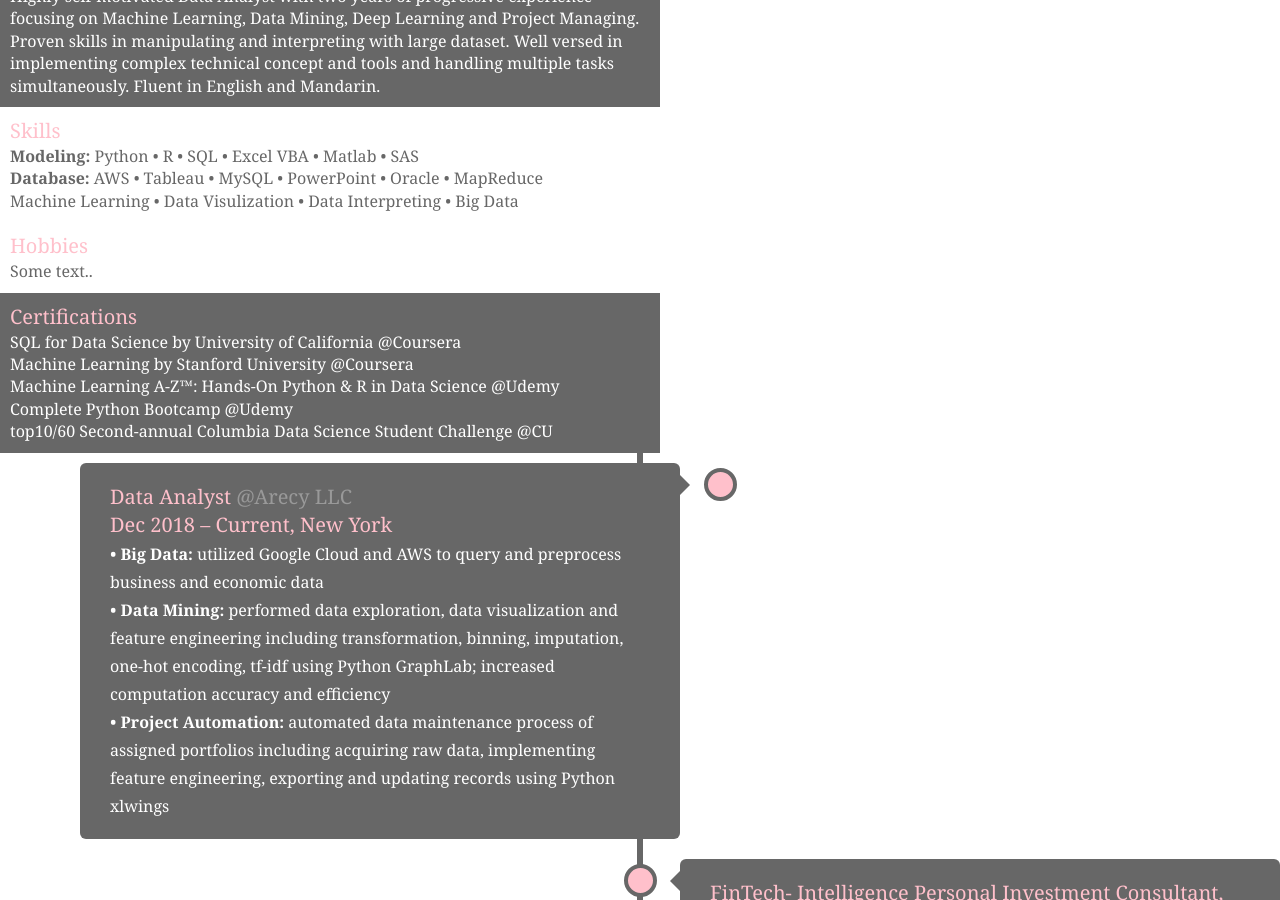
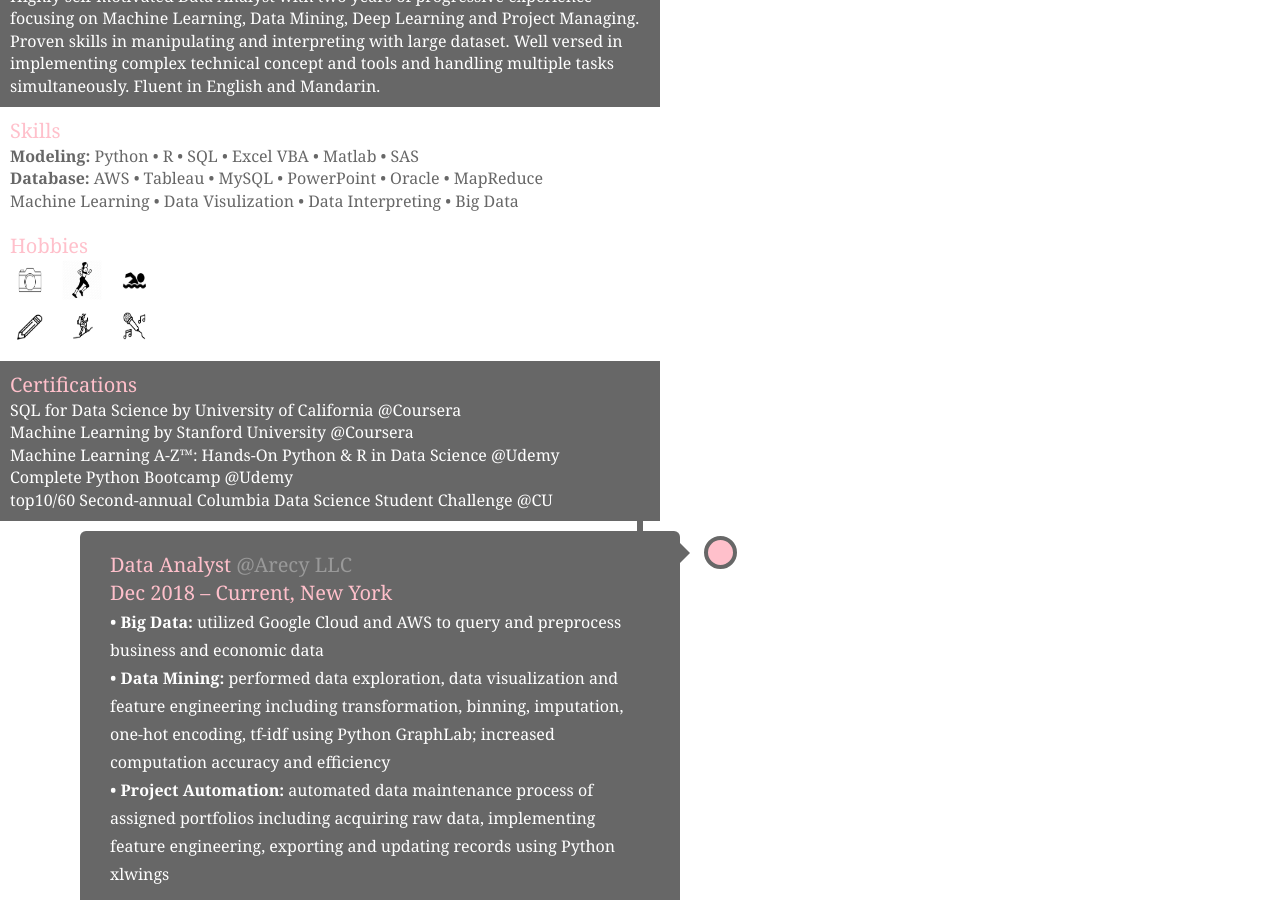
Before and after one commit to zf2169/zf2169.github.io, a Jekyll site: the page built from cv/index.html, in a window 1280 px wide and 900 px high, scrolled down 511 px. Built offline with Jekyll 4.4.1, drawn with Linux system fonts in a browser that asks for light colours.

Commit message:
Update index.html

```diff
--- a/cv/index.html
+++ b/cv/index.html
@@ -34,9 +34,25 @@ title: CV of Abby
 			Machine Learning • Data Visulization • Data Interpreting • Big Data
 		</cv-content>
   	</div>
+    </div>
+
+  <div class="row">
 	<div class="column" style="background-color:white;">
 		<cv-title> Hobbies <br> </cv-title>
-    		<cv-content style="color: #676767"> Some text.. </cv-content>
+    		<cv-content style="color: #676767" align= "center">
+		<img class="img-responsive" src="/img/camera.jpg"/ width="40" height="40">
+		&nbsp;
+		<img class="img-responsive" src="/img/jogging.png"/ width="40" height="40">
+		&nbsp;
+		<img class="img-responsive" src="/img/swimming.PNG"/ width="40" height="40">
+		<br>
+		<img class="img-responsive" src="/img/drawing.PNG"/ width="40" height="40">
+		&nbsp;
+		<img class="img-responsive" src="/img/hiking.PNG"/ width="40" height="40">
+		&nbsp;
+		<img class="img-responsive" src="/img/singing.PNG"/ width="40" height="40">
+		&nbsp;
+		</cv-content>
   	</div>
   	<div class="column" style="background-color:#676767;">
 		<cv-title> Certifications <br></cv-title>
```
